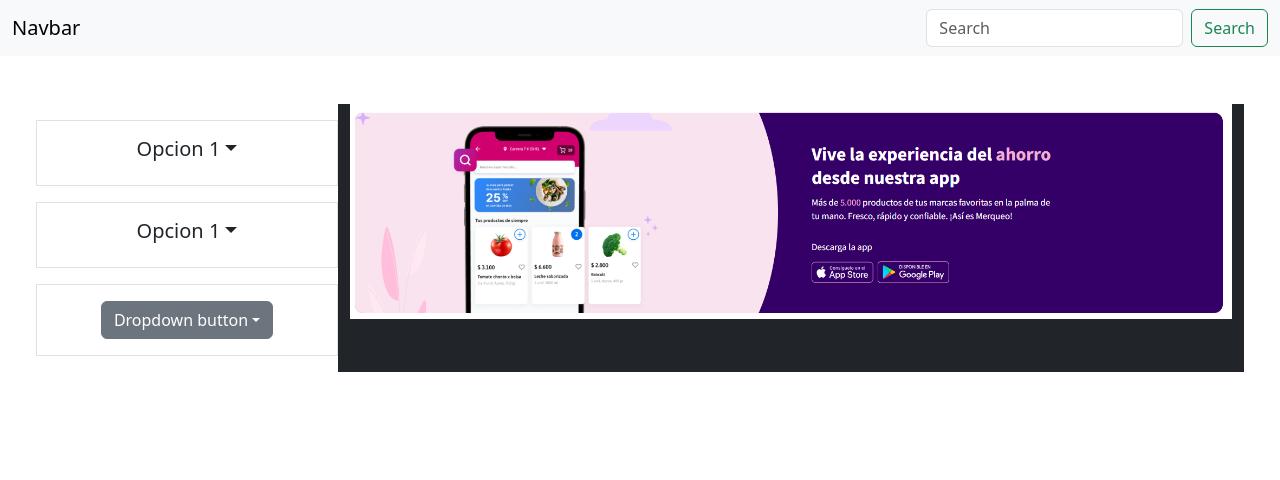
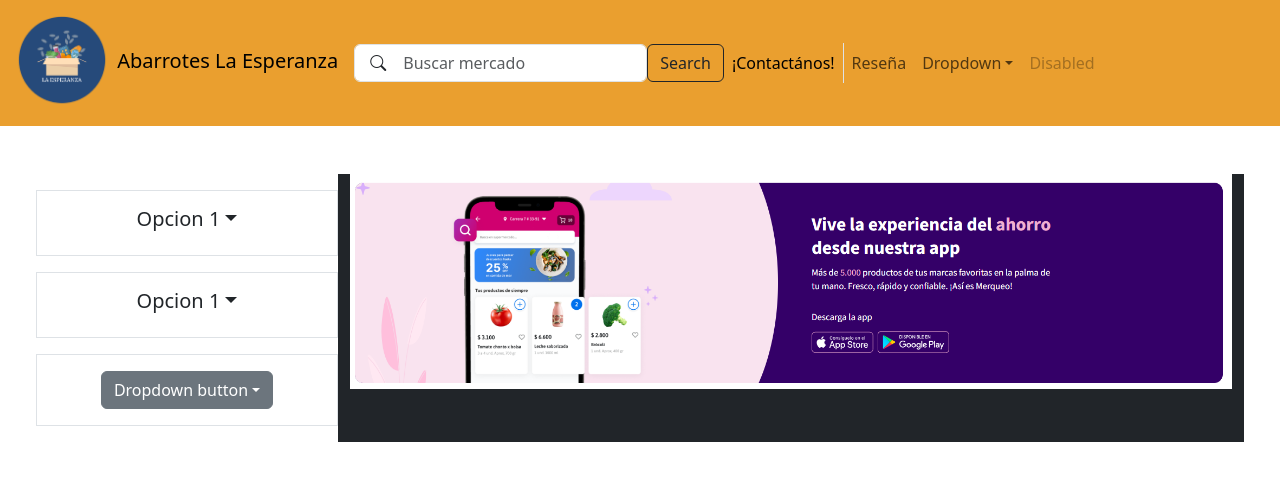
Before and after one commit to DanielVasquezCESDE/React_abarrotes, a React (Vite) app: page / in a window 1280 px wide. Shown: the top 480 px of the page. Built offline with nearby package versions, Linux system fonts and the light colour scheme.

Commit message:
Cada integrante se encarga de menú, baner de historia y menú, en este se trabaj el menu, no se aplica la clase img-fluid al logo

```diff
--- a/src/Home/Home.css
+++ b/src/Home/Home.css
@@ -1,10 +1,16 @@
-.mainmenu {
-    background-color: transparent !important;
-}
+
 
 .menu{
     background-color: rgb(234, 159, 47);
 }
+
+.form-outline i {
+    position: absolute;
+    top: 50%;
+    transform: translateY(-50%);
+    pointer-events: none;
+  }
+
 
 .logo {
     background-color: #e56801 !important;
--- a/src/Home/Home.jsx
+++ b/src/Home/Home.jsx
@@ -1,82 +1,199 @@
-import './Home.css'
-import { Formulario } from '../Formulario/Formulario'
+import "./Home.css";
+import { Formulario } from "../Formulario/Formulario";
 export function Home() {
-
   return (
     <>
       <header>
+        <nav class="navbar navbar-expand-lg menu">
+          <div class="container-fluid">
+            <a class="navbar-brand" href="#">
+                <div class="form-outline">
+                    <img src="../../src/assets/img/abarrotes.png" class="img-fluid" alt="Ícono de Búsqueda" width="100px" />
+                    <span>  Abarrotes La Esperanza</span>
+                </div>
+            </a>
 
+            <form class="d-flex" role="search">
+                <div class="form-outline">
+                    <input type="text" class="form-control ps-5" placeholder="Buscar mercado" />
+                    <i class="bi bi-search ms-3"></i>
+                </div>
+                <button class="btn btn-outline-dark" type="submit">Search</button>
+            </form>
+
+            <button
+              class="navbar-toggler"
+              type="button"
+              data-bs-toggle="collapse"
+              data-bs-target="#navbarSupportedContent"
+              aria-controls="navbarSupportedContent"
+              aria-expanded="false"
+              aria-label="Toggle navigation"
+            >
+              <span class="navbar-toggler-icon"></span>
+            </button>
+            <div class="collapse navbar-collapse" id="navbarSupportedContent">
+              <ul class="navbar-nav me-auto mb-2 mb-lg-0">
+                <li class="nav-item border-end">
+                  <a class="nav-link active" aria-current="page" href="#">
+                  ¡Contactános!
+                  </a>
+                </li>
+                <li class="nav-item">
+                  <a class="nav-link" href="#">
+                  Reseña
+                  </a>
+                </li>
+                <li class="nav-item dropdown">
+                  <a
+                    class="nav-link dropdown-toggle"
+                    href="#"
+                    role="button"
+                    data-bs-toggle="dropdown"
+                    aria-expanded="false"
+                  >
+                    Dropdown
+                  </a>
+                  <ul class="dropdown-menu">
+                    <li>
+                      <a class="dropdown-item" href="#">
+                        Action
+                      </a>
+                    </li>
+                    <li>
+                      <a class="dropdown-item" href="#">
+                        Another action
+                      </a>
+                    </li>
+                    <li>
+                      <hr class="dropdown-divider" />
+                    </li>
+                    <li>
+                      <a class="dropdown-item" href="#">
+                        Something else here
+                      </a>
+                    </li>
+                  </ul>
+                </li>
+                <li class="nav-item">
+                  <a class="nav-link disabled" aria-disabled="true">
+                    Disabled
+                  </a>
+                </li>
+              </ul>
+
+
+
+            </div>
+          </div>
+        </nav>
       </header>
 
+
+
       <main>
-
-                <nav class="navbar bg-body-tertiary">
-                    <div class="container-fluid">
-                        <a class="navbar-brand">Navbar</a>
-                        <form class="d-flex" role="search">
-                            <input class="form-control me-2" type="search" placeholder="Search" aria-label="Search"/>
-                            <button class="btn btn-outline-success" type="submit">Search</button>
-                        </form>
-                    </div>
-                </nav>
-
         <section>
           <div className="container-fluid p-5">
             <div className="row">
               <div className="col-12 col-md-3  text-center">
                 <div className="row my-3 border p-3">
                   <div class="dropdown">
-                                        <h5 class=" mx-auto d-block dropdown-toggle" type="button" data-bs-toggle="dropdown">Opcion 1</h5>
+                    <h5
+                      class=" mx-auto d-block dropdown-toggle"
+                      type="button"
+                      data-bs-toggle="dropdown"
+                    >
+                      Opcion 1
+                    </h5>
 
                     <ul class="dropdown-menu">
-                                            <li><a class="dropdown-item" href="#">Action</a></li>
-                                            <li><a class="dropdown-item" href="#">Another action</a></li>
-                                            <li><a class="dropdown-item" href="#">Something else here</a></li>
+                      <li>
+                        <a class="dropdown-item" href="#">
+                          Action
+                        </a>
+                      </li>
+                      <li>
+                        <a class="dropdown-item" href="#">
+                          Another action
+                        </a>
+                      </li>
+                      <li>
+                        <a class="dropdown-item" href="#">
+                          Something else here
+                        </a>
+                      </li>
                     </ul>
                   </div>
                 </div>
                 <div className="row my-3 border p-3">
                   <div class="dropdown">
-                                    <h5 class=" mx-auto d-block dropdown-toggle" type="button" data-bs-toggle="dropdown">Opcion 1</h5>
+                    <h5
+                      class=" mx-auto d-block dropdown-toggle"
+                      type="button"
+                      data-bs-toggle="dropdown"
+                    >
+                      Opcion 1
+                    </h5>
                     <ul class="dropdown-menu">
-                                                <li><a class="dropdown-item" href="#">Action</a></li>
-                                                <li><a class="dropdown-item" href="#">Another action</a></li>
-                                                <li><a class="dropdown-item" href="#">Something else here</a></li>
+                      <li>
+                        <a class="dropdown-item" href="#">
+                          Action
+                        </a>
+                      </li>
+                      <li>
+                        <a class="dropdown-item" href="#">
+                          Another action
+                        </a>
+                      </li>
+                      <li>
+                        <a class="dropdown-item" href="#">
+                          Something else here
+                        </a>
+                      </li>
                     </ul>
                   </div>
                 </div>
                 <div className="row my-3 border p-3">
                   <div class="dropdown">
-                                            <button class="btn btn-secondary dropdown-toggle" type="button" data-bs-toggle="dropdown" aria-expanded="false">
+                    <button
+                      class="btn btn-secondary dropdown-toggle"
+                      type="button"
+                      data-bs-toggle="dropdown"
+                      aria-expanded="false"
+                    >
                       Dropdown button
                     </button>
                     <ul class="dropdown-menu">
-                                                <li><a class="dropdown-item" href="#">Action</a></li>
-                                                <li><a class="dropdown-item" href="#">Another action</a></li>
-                                                <li><a class="dropdown-item" href="#">Something else here</a></li>
+                      <li>
+                        <a class="dropdown-item" href="#">
+                          Action
+                        </a>
+                      </li>
+                      <li>
+                        <a class="dropdown-item" href="#">
+                          Another action
+                        </a>
+                      </li>
+                      <li>
+                        <a class="dropdown-item" href="#">
+                          Something else here
+                        </a>
+                      </li>
                     </ul>
                   </div>
                 </div>
               </div>
               <div className="col-12 col-md-9 bg-dark">
-
-                                <img src="../../src/assets/img/bannerprueba.PNG" alt="" className='img-fluid w-100' />
-
+                <img
+                  src="../../src/assets/img/bannerprueba.PNG"
+                  alt=""
+                  className="img-fluid w-100"
+                />
               </div>
             </div>
           </div>
         </section>
-
-
       </main>
-
-
-
-
-
-
-
     </>
-    )
-
+  );
 }
```
Also changed, not shown: src/assets/img/abarrotes.png (added). Lines whose indentation alone changed are shown as unchanged.
